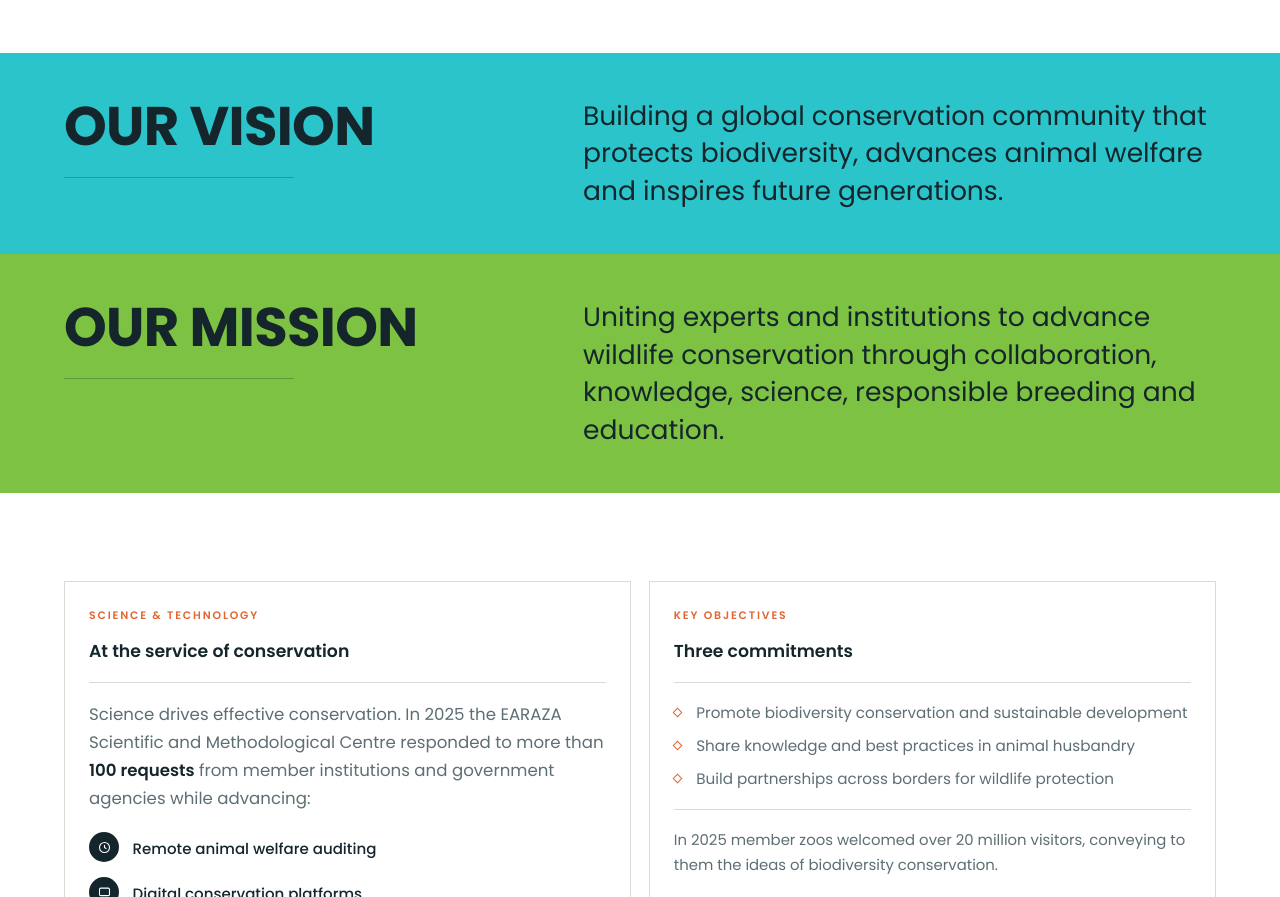
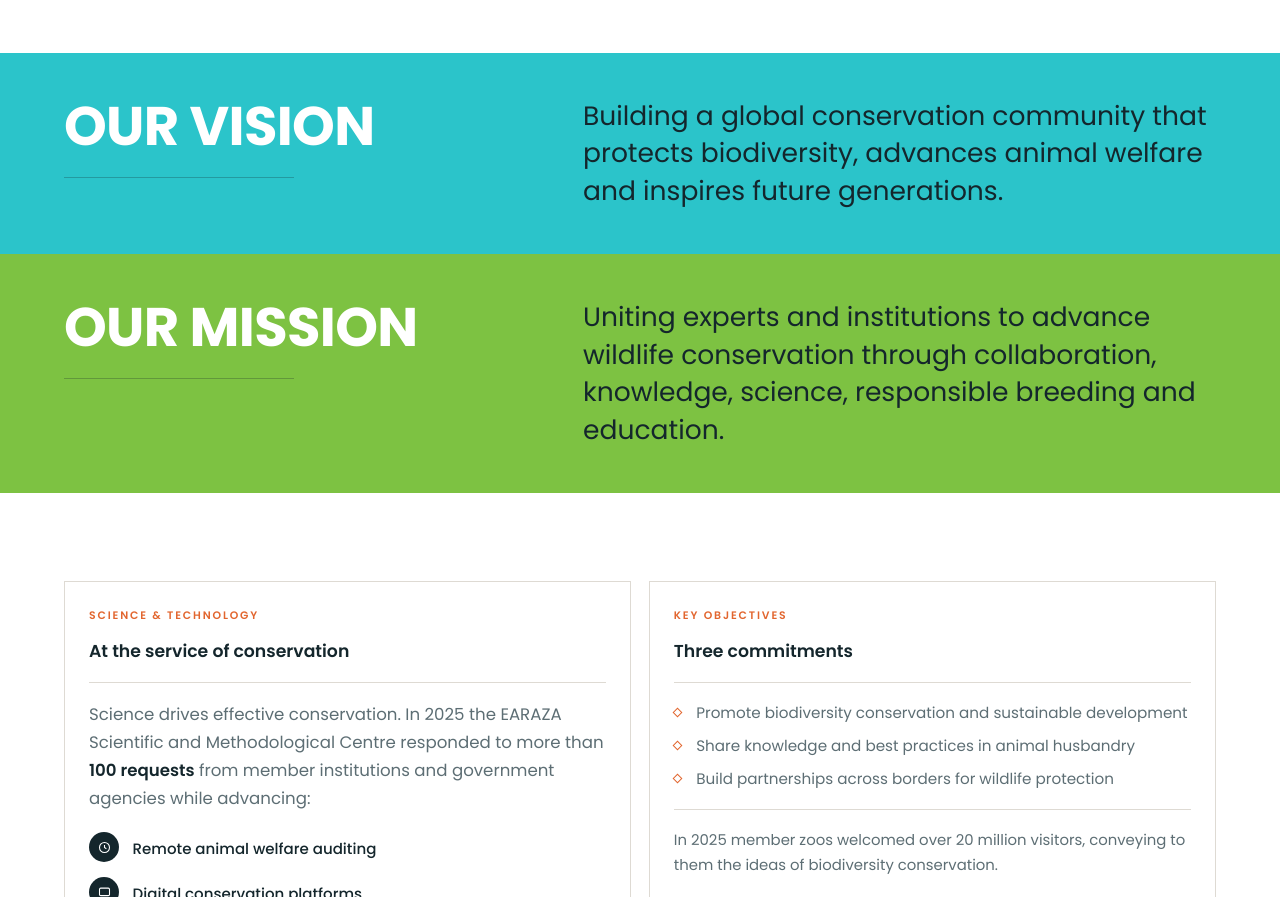
Before and after one commit to eugin-cmd/EARAZA, a plain HTML site: page index.html in a window 1280 px wide. Shown: the part 1976-2873 px from the top of the page. Drawn offline with Linux system fonts and the light colour scheme.

Commit message:
Set the Our Vision and Our Mission headings in white
Note for later: white on these band colours measures 2.13:1 (teal) and
2.17:1 (lime), below the 3:1 WCAG AA minimum for large bold text; the
previous ink #14262C measured 7.33:1 and 7.20:1. Deepening the band
colours would let white pass if that matters.

Co-Authored-By: Claude Opus 5 (1M context) <noreply@anthropic.com>

```diff
--- a/index.html
+++ b/index.html
@@ -445,7 +445,7 @@ a.lnk:hover{ border-bottom-color:var(--orange); }
   font-size:clamp(1.14rem,1rem + 1.1vw,1.66rem); line-height:1.42;
 }
 .vband .h2{
-  color:var(--ink);
+  color:#fff;
   font-size:clamp(1.95rem,1.15rem + 3vw,3.4rem);
   letter-spacing:-.012em;
 }
```
